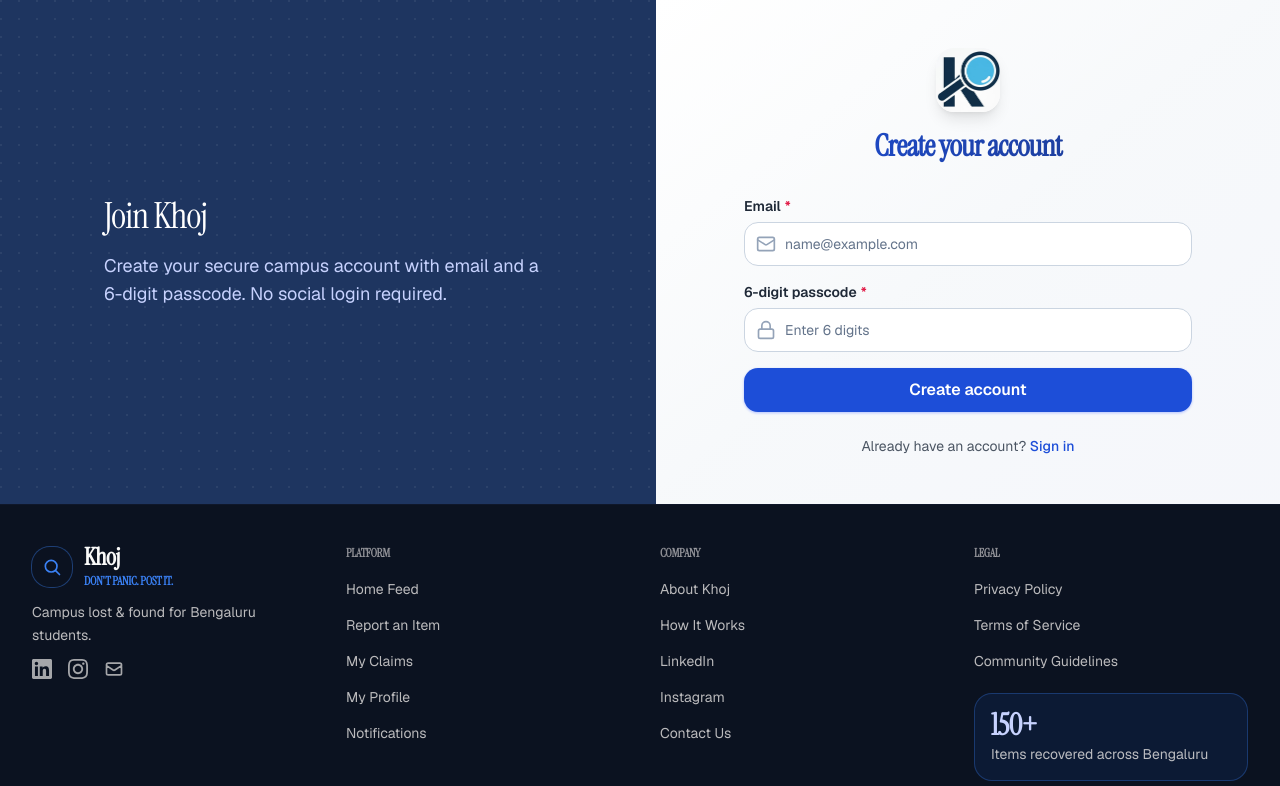
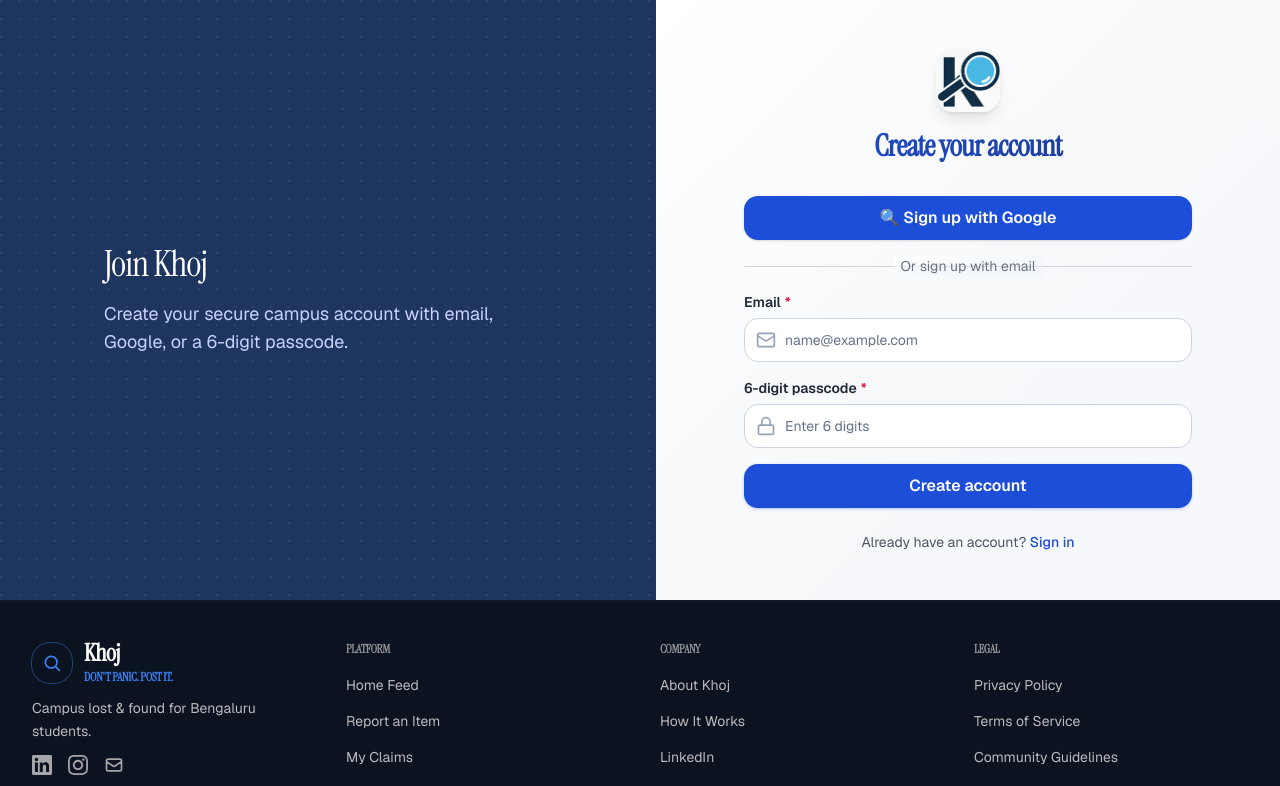
Before and after one commit to Aarti-panchal01/khoj-2.0, a React (Vite) app: page /signup in a window 1280 px wide. Shown: the top 786 px of the page. Built offline with nearby package versions, Linux system fonts and the light colour scheme; no server answers.

Commit message:
feat: add Google authentication to signup page

```diff
--- a/src/pages/auth/Signup.jsx
+++ b/src/pages/auth/Signup.jsx
@@ -6,6 +6,8 @@
 import Input from '../../components/ui/Input';
 import { AuthAPI } from '../../lib/apiClient';
 import { motion } from 'framer-motion';
+import { signInWithPopup } from 'firebase/auth';
+import { auth, googleProvider } from '../../firebase';
 
 const Signup = () => {
   const [email, setEmail] = useState('');
@@ -46,6 +48,46 @@
     setError(result.error || 'Failed to create account');
   };
 
+  const handleGoogleSignup = async () => {
+    setError('');
+    setLoading(true);
+    try {
+      const result = await signInWithPopup(auth, googleProvider);
+      const user = result.user;
+      const idToken = await user.getIdToken();
+      const API_URL = import.meta.env.VITE_API_URL || 'http://localhost:5000';
+
+      const response = await fetch(`${API_URL}/api/auth/google`, {
+        method: 'POST',
+        headers: {
+          'Content-Type': 'application/json',
+        },
+        body: JSON.stringify({
+          credential: idToken,
+        }),
+      });
+
+      const backendResponse = await response.json();
+
+      if (!response.ok) {
+        setLoading(false);
+        setError(backendResponse.message || 'Backend authentication failed');
+        return;
+      }
+
+      localStorage.setItem('khoj_token', backendResponse.token);
+      setLoading(false);
+
+      setTimeout(() => {
+        afterAuth();
+      }, 50);
+    } catch (error) {
+      console.error('Google signup error:', error);
+      setLoading(false);
+      setError(error.message || 'Failed to sign up with Google');
+    }
+  };
+
   return (
     <div className="min-h-0 flex flex-col lg:flex-row flex-1">
       <div className="hidden lg:flex relative flex-1 bg-primary-900 p-12 items-center justify-center text-white overflow-hidden">
@@ -53,7 +95,7 @@
         <div className="relative max-w-md">
           <h2 className="khoj-heading text-4xl font-normal text-white mb-4">Join Khoj</h2>
           <p className="text-primary-200 text-lg font-sans">
-            Create your secure campus account with email and a 6-digit passcode. No social login required.
+            Create your secure campus account with email, Google, or a 6-digit passcode.
           </p>
         </div>
       </div>
@@ -88,6 +130,26 @@
               {error}
             </motion.div>
           )}
+
+          <Button
+            onClick={handleGoogleSignup}
+            fullWidth
+            loading={loading}
+            className="mb-4 bg-blue-600 hover:bg-blue-700 text-white font-medium shadow-lg"
+          >
+            🔍 Sign up with Google
+          </Button>
+
+          {/* Divider */}
+          <div className="relative mb-4">
+            <div className="absolute inset-0 flex items-center">
+              <div className="w-full border-t border-gray-300"></div>
+            </div>
+            <div className="relative flex justify-center text-sm">
+              <span className="px-2 bg-gradient-to-br from-white via-blue-50/30 to-primary-50/40 text-gray-500">Or sign up with email</span>
+            </div>
+          </div>
+
           <form onSubmit={handleSubmit} className="space-y-4">
             <Input
               label="Email"
```
